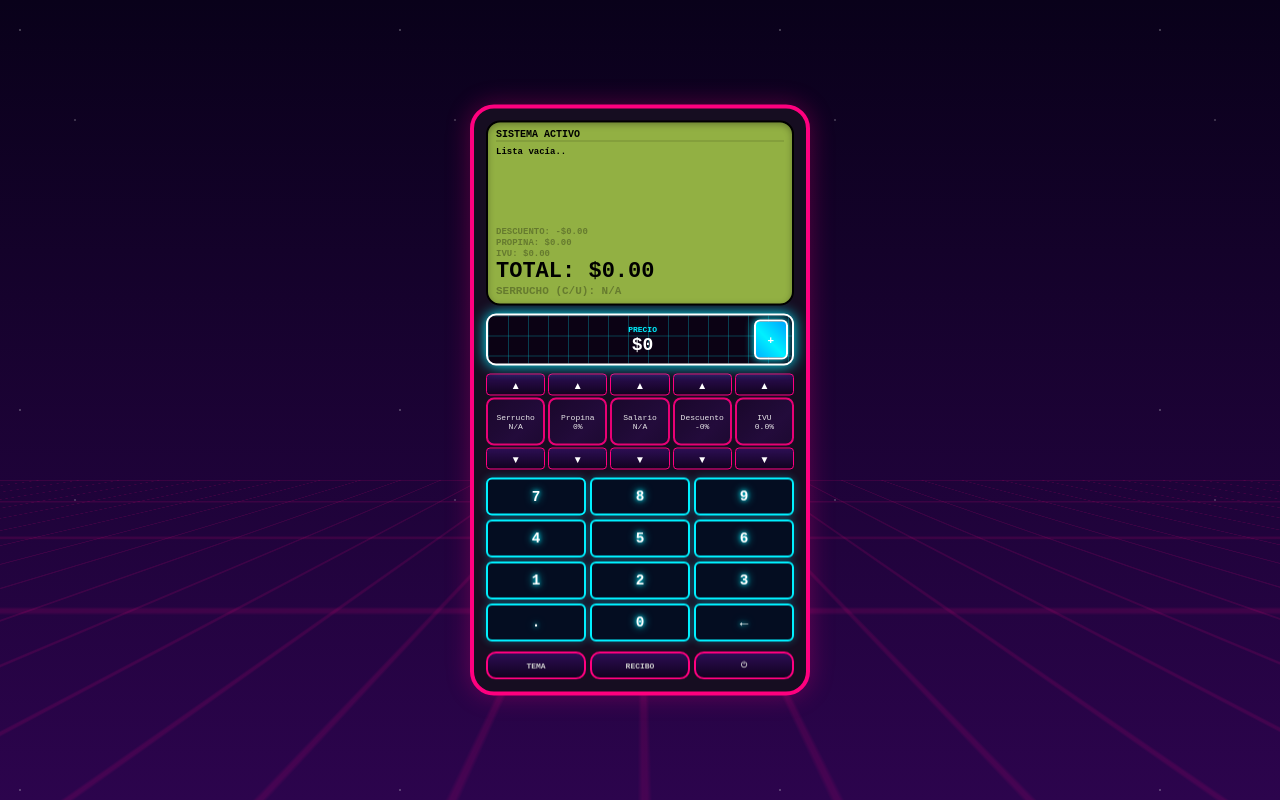
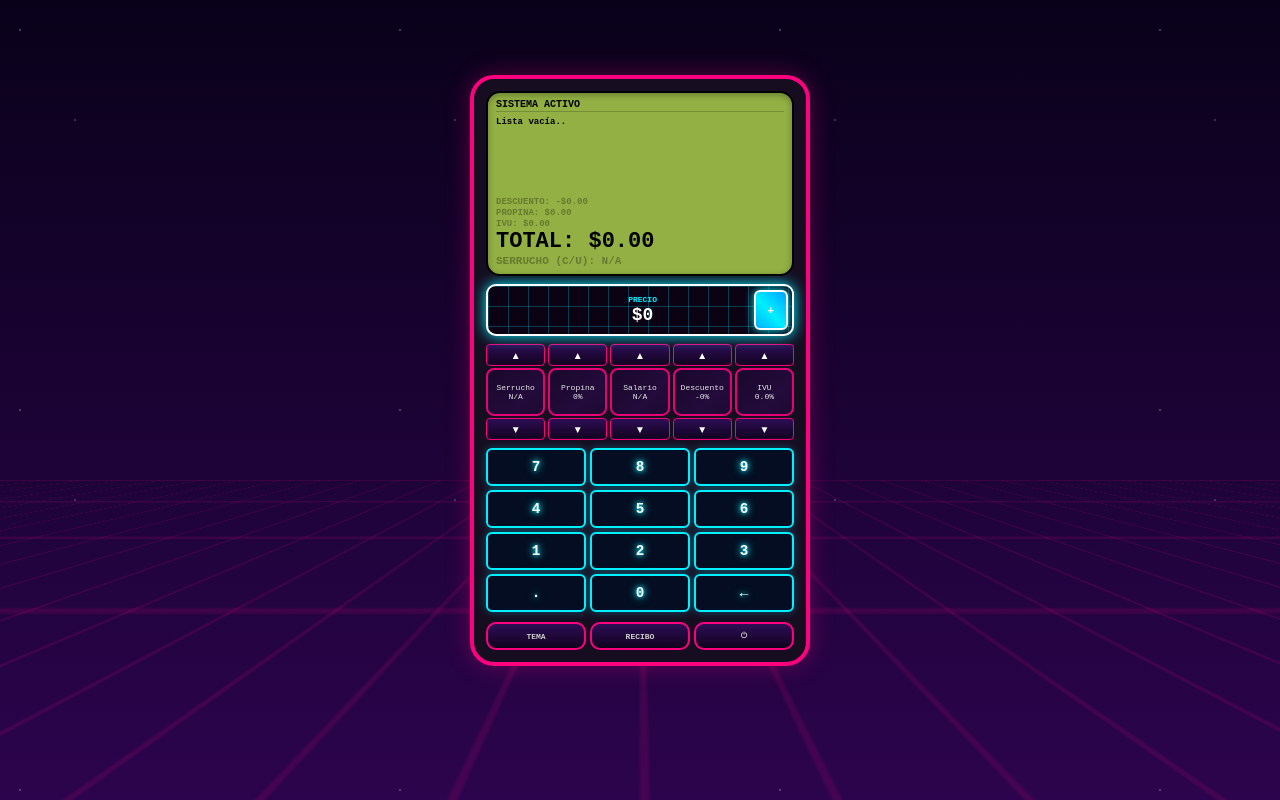
Before and after one commit to ResiDeus/videos, a plain HTML site: page index.html in a window 1280 px wide. Drawn offline with Linux system fonts and the light colour scheme.

Commit message:
Update index.html

```diff
--- a/index.html
+++ b/index.html
@@ -109,7 +109,27 @@
         @keyframes gM { 0% { background-position: 0 0; } 100% { background-position: 0 40px; } }
 
         /* 📟 CHASIS FÍSICO CON REGLA ESTRICTA DE ENERGÍA */
-        .chasis { width: 340px; height: auto; min-height: 580px; background: #160d21; border: 4px solid var(--neon-primary); box-shadow: 0 0 25px rgba(255, 0, 127, 0.3); position: absolute; top: 50%; left: 50%; transform: translate(-50%, -50%); z-index: 10; border-radius: 24px; overflow: hidden; display: flex; flex-direction: column; padding: 12px; gap: 8px; transition: all 0.3s cubic-bezier(0.4, 0, 0.2, 1); }
+        .chasis {
+            width: 340px;
+            height: auto;
+            min-height: 580px;
+            background: #160d21;
+            border: 4px solid var(--neon-primary);
+            box-shadow: 0 0 25px rgba(255, 0, 127, 0.3);
+            position: absolute;
+            top: 50%;
+            left: 50%;
+            /* 🧲 Subimos de -50% a -55% en el eje Y para jalar la calculadora sutilmente hacia arriba y centrarla */
+            transform: translate(-50%, -55%) !important;
+            z-index: 10;
+            border-radius: 24px;
+            overflow: hidden;
+            display: flex;
+            flex-direction: column;
+            padding: 12px;
+            gap: 8px;
+            transition: all 0.3s cubic-bezier(0.4, 0, 0.2, 1);
+        }
 
         /* 🔌 APAGÓN TOTAL ESTRICTO DEL PANEL Y DE LOS BOTONES */
         .chasis.global-power-off { filter: grayscale(0.5); box-shadow: none !important; border-color: #333 !important; background: #0b0611; }
```
